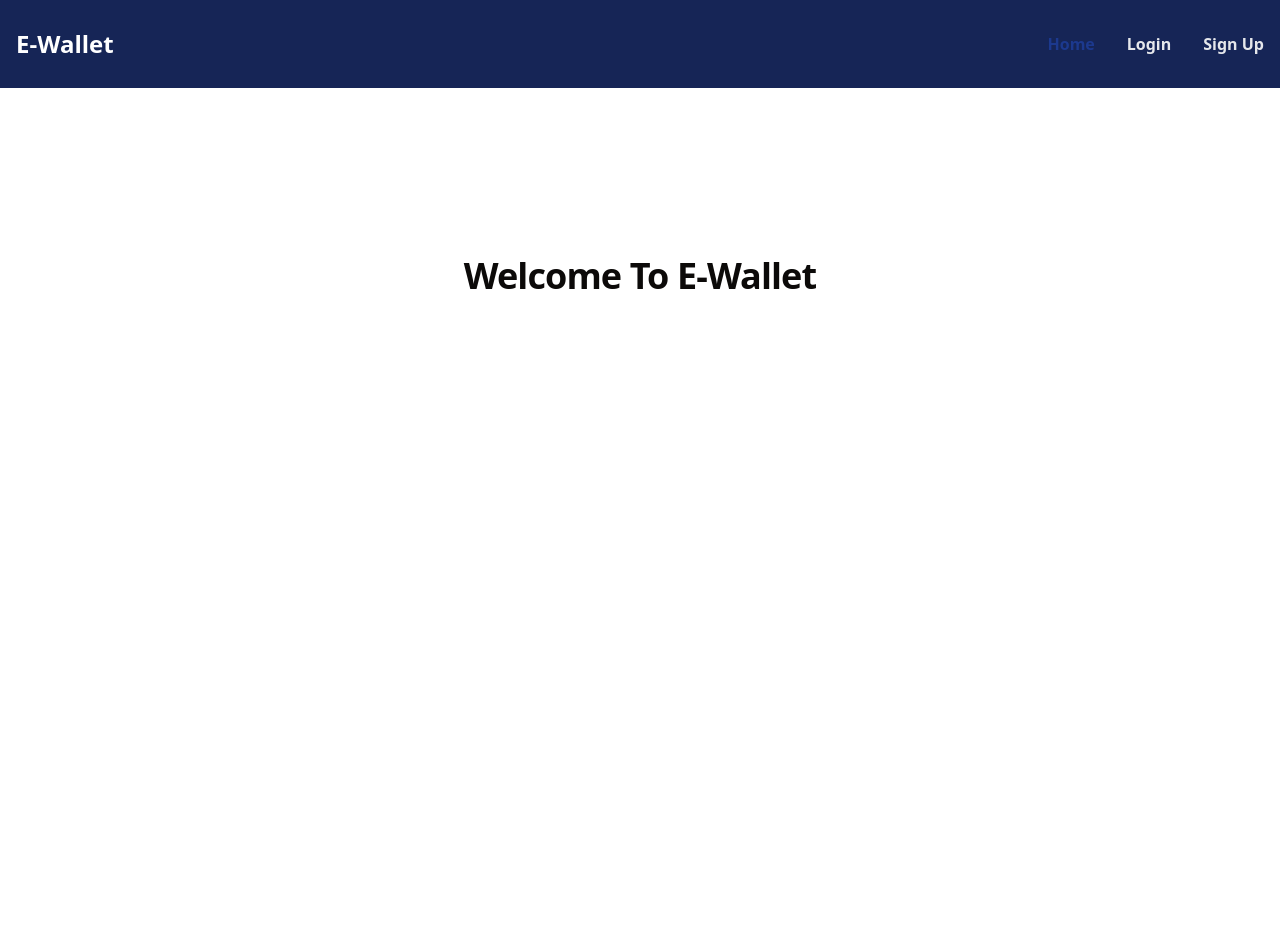
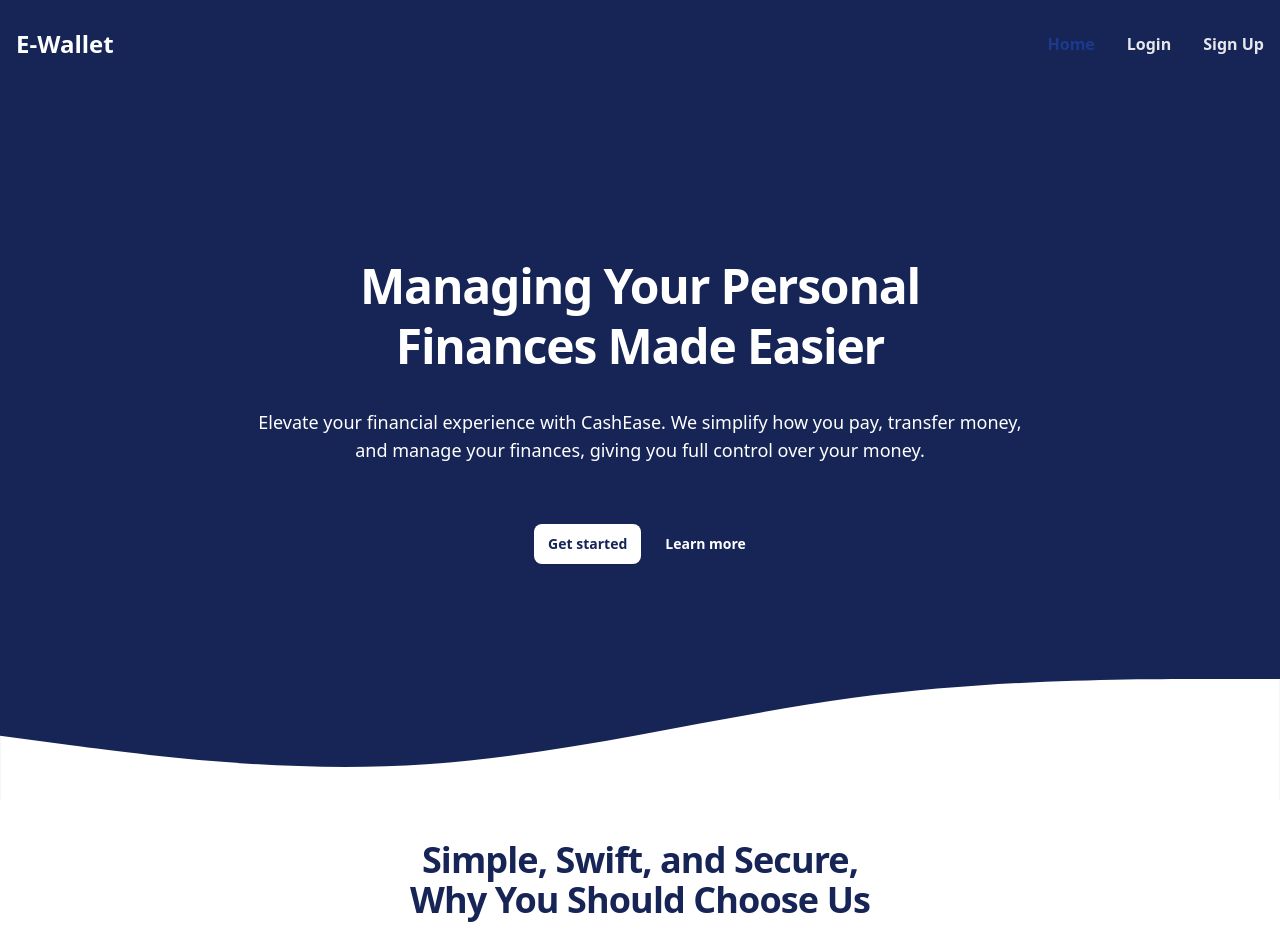
Before and after one commit to YehiaZakaria99/E-Wallet, a Next.js app: page / in a window 1280 px wide. Shown: the top 952 px of the page. Before the commit the page ends 800 px from the top, so only its background shows below. Built offline with nearby package versions, Linux system fonts and the light colour scheme.

Commit message:
Add Sections to Home Page

```diff
--- a/src/app/page.tsx
+++ b/src/app/page.tsx
@@ -1,10 +1,15 @@
-export default function Home() {
+import ChooseUsSection from "./_sections/ChooseUsSection";
+import HeroSection from "./_sections/HeroSection";
+
+export default function HomePage() {
   return (
     <>
-      <section className="hero py-64 " id="hero">
-        <h1 className="scroll-m-20 text-center text-4xl font-extrabold tracking-tight text-balance">
-          Welcome To E-Wallet
-        </h1>
+      <section className="hero " id="hero">
+        {/* <h1 className="scroll-m-20 text-center text-4xl font-extrabold tracking-tight text-balance">
+        </h1> */}
+          <HeroSection />
+          <ChooseUsSection />
+
       </section>
     </>
   );
```
